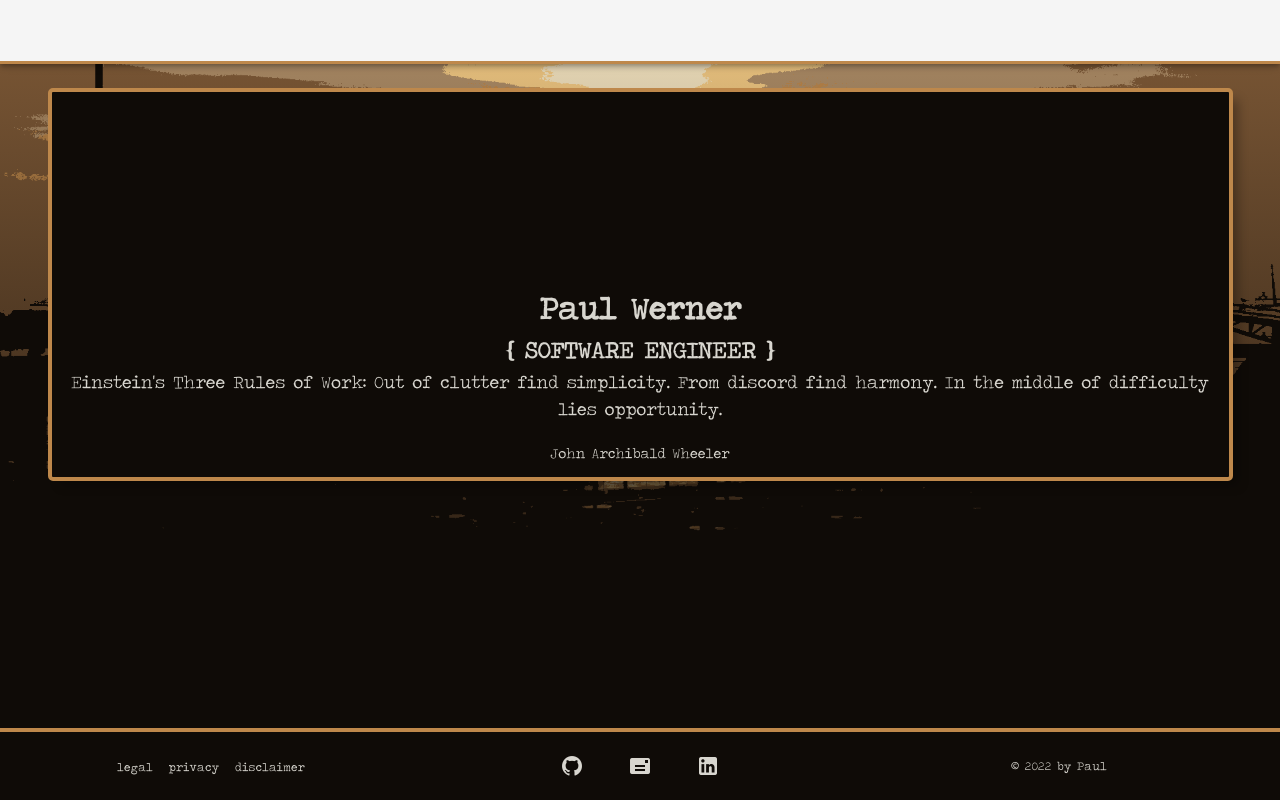
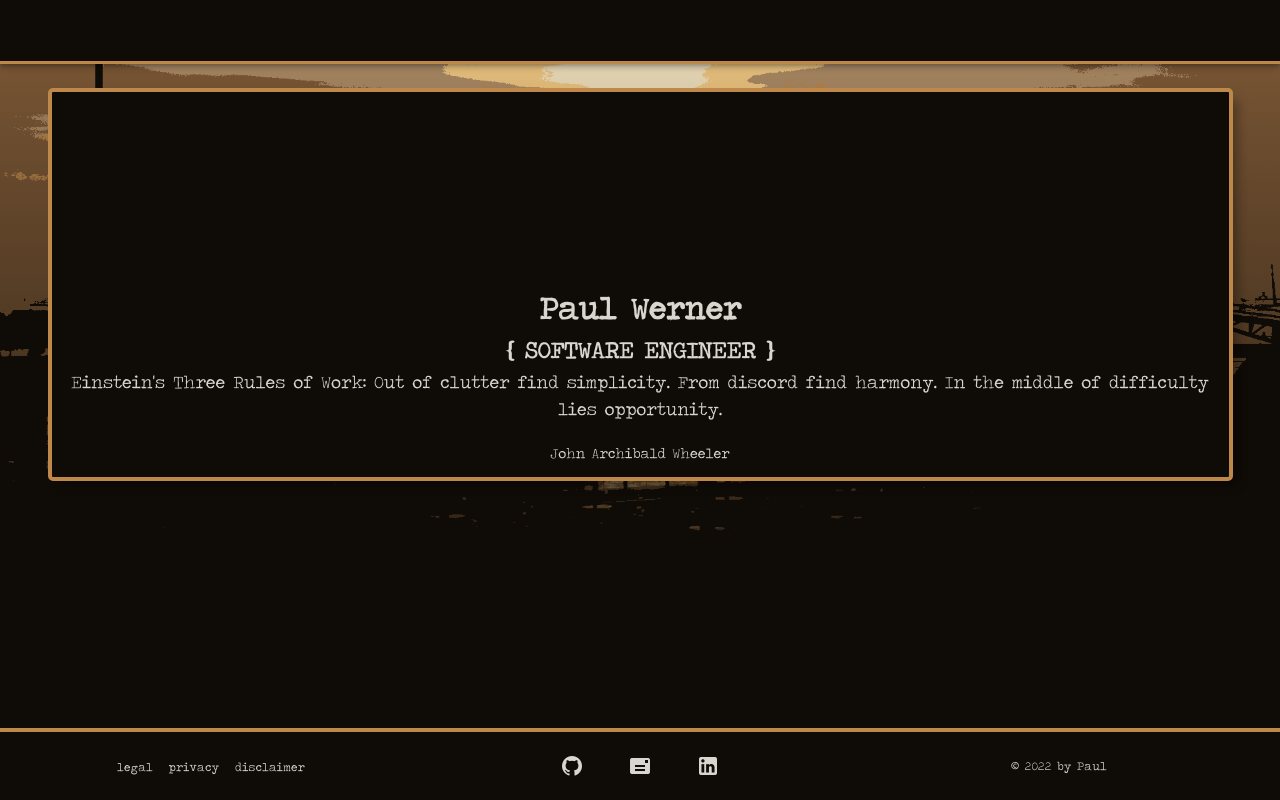
Before and after one commit to paulwerner/homepage, a Vue app: page / in a window 1280 px wide. Built offline with nearby package versions, Linux system fonts and the light colour scheme.

Commit message:
fix navbar theming

```diff
--- a/src/components/NavBar.vue
+++ b/src/components/NavBar.vue
@@ -11,7 +11,7 @@ export default {
 </script>
 
 <style scoped>
-.theme--light.v-sheet {
+.theme--light.v-app-bar.v-toolbar.v-sheet {
   background-color: #0f0b07;
   border-style: none none solid none;
   border-color: #be884b;
```
